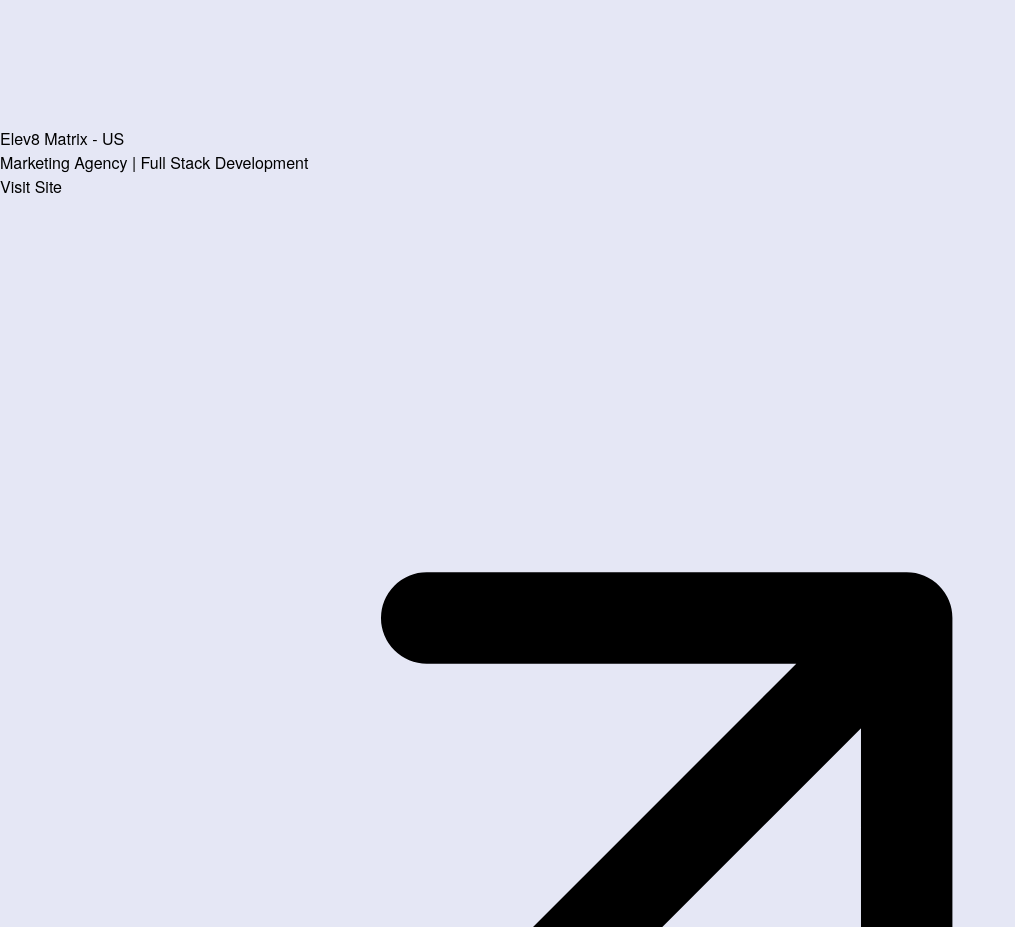
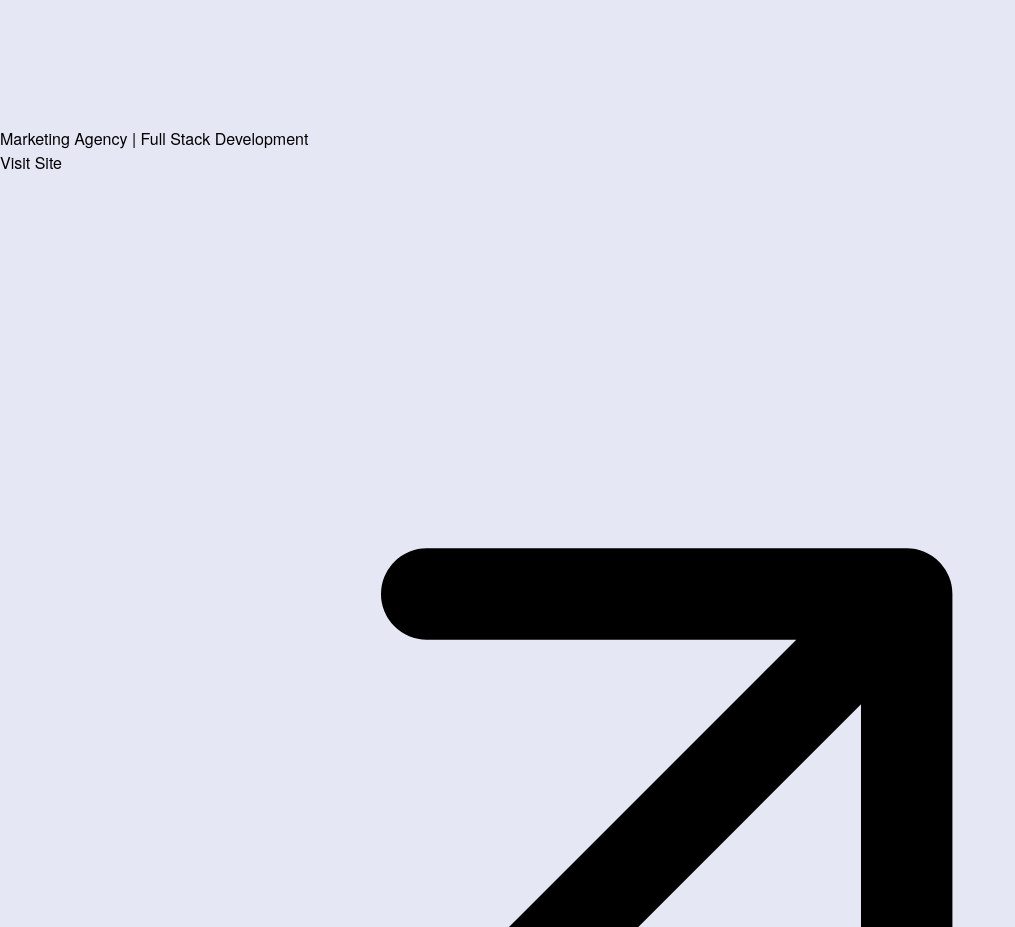
Before and after one commit to lokeshloki3/portfoliotry, a React (Vite) app: page / in a window 1280 px wide. Shown: the part 8580-9507 px from the top of the page, without its empty margins (0-1015 px from the left). Built offline with nearby package versions, Linux system fonts and the light colour scheme.

Commit message:
contact page updated

```diff
--- a/src/pages/Projects.jsx
+++ b/src/pages/Projects.jsx
@@ -183,7 +183,7 @@ export default function Projects() {
                         href="https://www.e8matrix.com/staging"
                         target="_blank"
                       >
-                        Elev8 Matrix - US
+
                       </a>
                     </h3>
                     <p className="text-sm text-muted lg:text-base">
```
